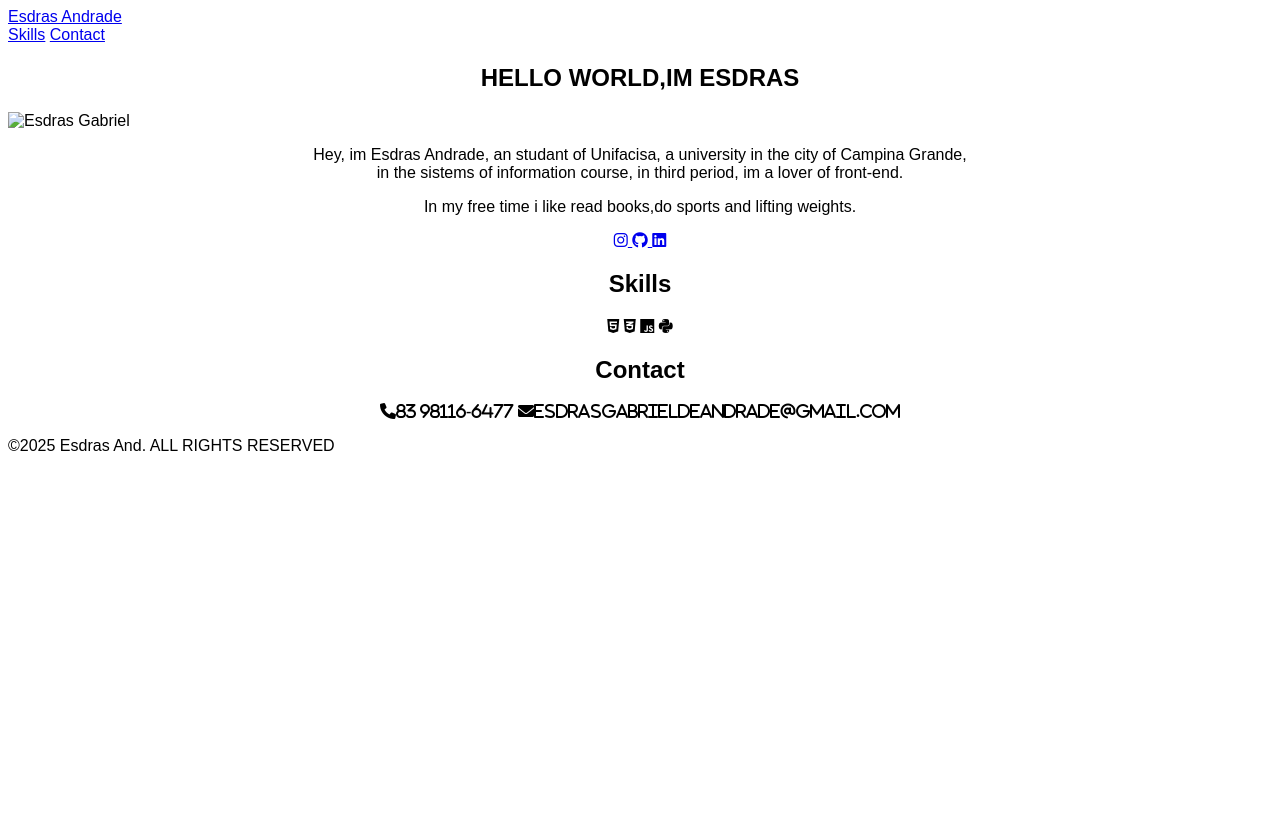
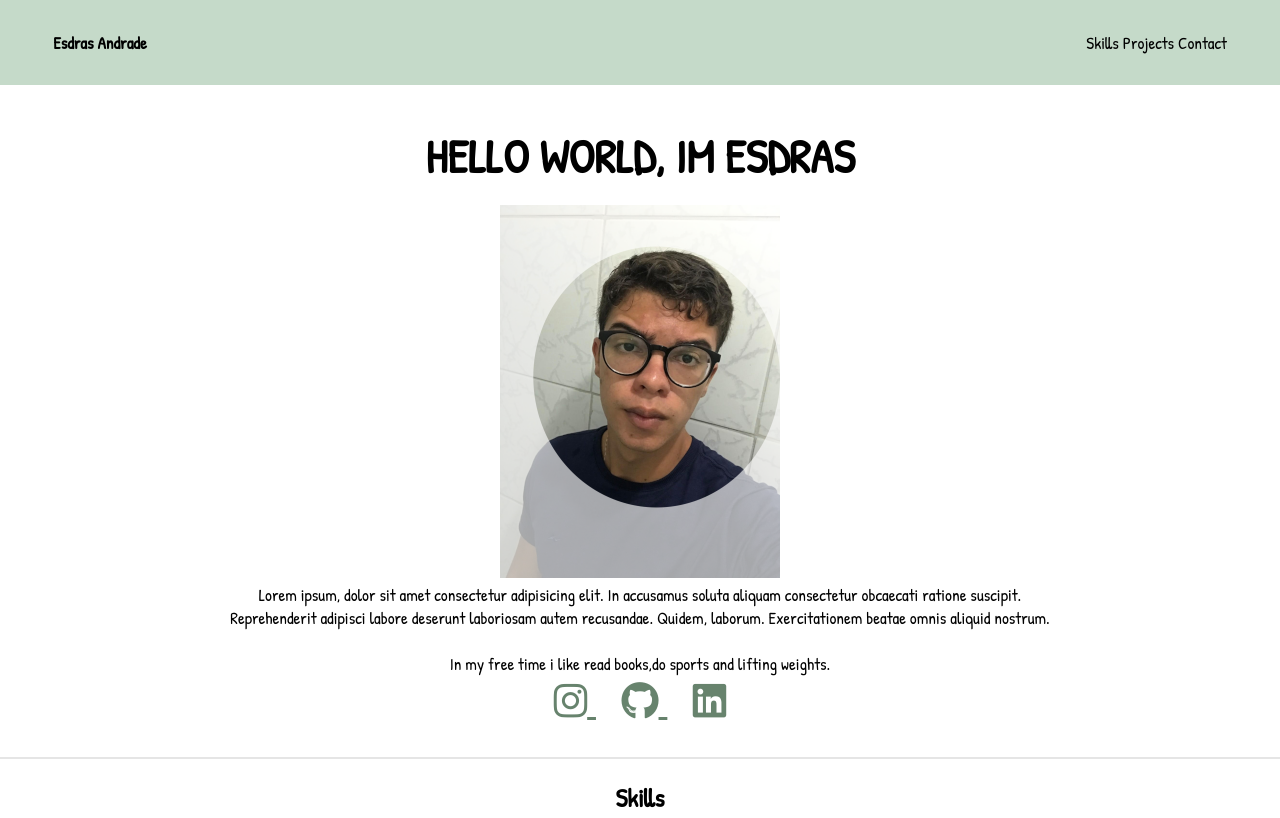
Before and after one commit to EsdrasGabrielSI/portfolio, a plain HTML site: page LTI-portfolio/index.html in a window 1280 px wide. Shown: the top 818 px of the page. Drawn offline with Linux system fonts and the light colour scheme.

Commit message:
uptade 11/02

```diff
--- a/LTI-portfolio/index.html
+++ b/LTI-portfolio/index.html
@@ -5,35 +5,39 @@
     <link rel="stylesheet" href="style.css">
     <meta charset="UTF-8">
     <meta name="viewport" content="width=device-width, initial-scale=1.0">
+    <link rel="preconnect" href="https://fonts.googleapis.com">
+    <link rel="preconnect" href="https://fonts.gstatic.com" crossorigin>
+    <link href="https://fonts.googleapis.com/css2?family=Patrick+Hand&display=swap" rel="stylesheet">
+
     <title>Esdras Portfolio</title>
 </head>
 <body>
-    <!-- CABEÇALHO -->
+    <!-- MENU -->
    <header>
     <nav>
         <div class="left">
-            <a href="#about-section">Esdras Andrade</a>
+            <a href="#about-section"> <strong>Esdras Andrade</strong></a>
         </div>
         <div class="right">
-                <a href="#about-skills">Skills</a>
-                <a href="#about-contact">Contact</a>
+            <a href="#skills-section">Skills</a>
+            <a href="#">Projects</a>
+            <a href="#contact-section">Contact</a>
         </div>
     </nav>
    </header>
 
             <!-- SOBRE MIM -->
     <section id="about-section">
-        <h2>HELLO WORLD,IM ESDRAS</h2>
-
+        <h2>HELLO WORLD, IM ESDRAS</h2>
         <!-- minha foto -->
-        <picture>
-            <img src="./200eu.jpeg " alt="Esdras Gabriel">
+        <picture id="foto">
+            <img src="foto portfolio.png" alt="Esdras Gabriel">
         </picture>
-
-        <!-- minha bio -->
+        <!-- bio -->
     <div class="bio">
-        <p>Hey, im Esdras Andrade, an studant of Unifacisa, a university in the city of Campina Grande,<br>
-            in the sistems of information course, in third period, im a lover of front-end. </p>
+        <p>Lorem ipsum, dolor sit amet consectetur adipisicing elit. In accusamus soluta aliquam consectetur obcaecati ratione suscipit. <br>
+            Reprehenderit adipisci labore deserunt laboriosam autem recusandae. Quidem, laborum. Exercitationem beatae omnis aliquid nostrum. </p>
+            <br>
         <p>
          In my free time i like read books,do sports and lifting weights.
         </p>
@@ -46,16 +50,20 @@
             </a>
             <!-- ícone github -->
             <a href="https://github.com/EsdrasGabrielSI" target="_blank">
-                <i class="fa-brands fa-github"></i>
+            <i class="fa-brands fa-github"></i>
             </a>
             <!-- ícone linkedin -->
             <a href="https://www.linkedin.com/in/esdras-andrade-235328346/"target="_blank">
-                <i class="fa-brands fa-linkedin"></i>
+            <i class="fa-brands fa-linkedin"></i>
             </a>
         </div>
     </section>
+
+        <!-- SEPARADOR SUAVE -->
+    <div class="separador"></div>
+
         <!-- SEÇÃO DE SKILLS -->
-    <section class="skills">
+    <section id="skills-section">
         <h2>Skills</h2>
         <p>
                 <!-- ícones de skills -->
@@ -66,7 +74,7 @@
         </p>
     </section>
 
-    <section class="contacts">
+    <section id="contact-section">
         <h2>Contact</h2>
         <p>
             <i class="fa-solid fa-phone">83 98116-6477</i>
--- a/LTI-portfolio/style.css
+++ b/LTI-portfolio/style.css
@@ -1,27 +1,85 @@
+/* RESET */
+* {
+    margin: 0;
+    padding: 0;
+    box-sizing: border-box;
+}
+
 body{
-    font-family: sans-serif;
+    font-family: "Patrick Hand", serif;
+    text-align: center;
+}
+
+nav{
+    background-color: rgba(191, 214, 196, 0.9);
+    height: 5rem;
+    display: flex;
+    justify-content: space-between;
+    align-items: center;
+    width: 100%;
+    padding: 0 3.125rem;
+    top: 0;
 }
 
 h2 {
-    text-align: center;
+    display: block;
+    font-size: 1.5em;
+    margin-block-start: 0.83em;
+    margin-block-end: 0.83em;
+    margin-inline-start: 0px;
+    margin-inline-end: 0px;
+    font-weight: bold;
+    unicode-bidi: isolate;
 }
 
-img{
-    display: block;
-    margin: auto;
+#about-section h2 {
+    margin-bottom: 1rem;
+    font-size: 2.75rem;
+    font-weight: 700;
+}
+#foto{
+
 }
 
-.bio{
-    text-align: center;
+.right a{
+    color: black;
+    text-decoration: none;
+    justify-content: space-between;
 }
 
-.skills{
-    text-align: center;
+.left a{
+    color: black;
+    text-decoration: none;
+    justify-content: space-between;
 }
-.social-links{
-    text-align: center;
+
+#about-section .social-links {
+    font-size: 2.25rem;
 }
-.contacts {
-    text-align: center;
-    font-family: sans-serif;
+
+#about-section .social-links a {
+    padding: 0;
+    margin: 0 0.75rem;
+    color: rgba(86, 117, 93, 0.9);
 }
+
+#about-section .social-links a:hover{
+    color: rgb(27, 195, 139);
+}
+
+#about-section {
+    border-bottom: 2px solid rgba(0, 0, 0, 0.1); /* Linha suave */
+    padding-bottom: 30px;
+}
+
+
+
+a:hover{
+    color: white;
+}
+
+
+
+:root{
+    font-size: 17px;
+}
```
Also changed, not shown: LTI-portfolio/foto portfolio.png (added), site-exemplo/index.html (deleted).
